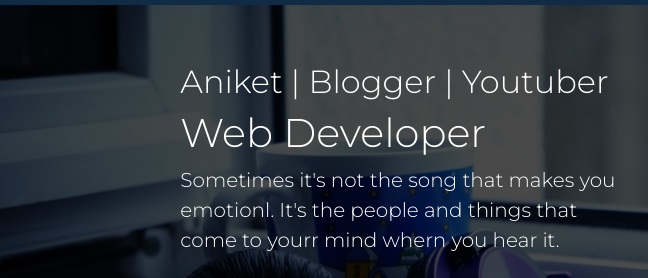
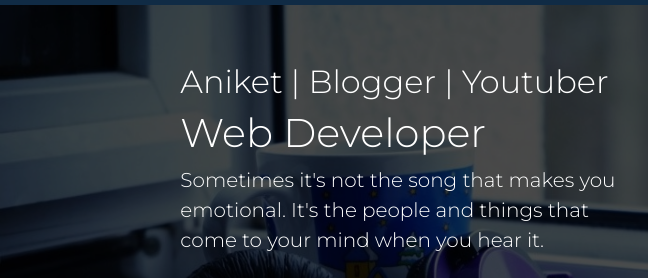
Before and after one commit to Aniket15desai/8dmusiccreation.github.io, a plain HTML site: page index.html in a window 1280 px wide. Shown: the part 77-355 px from the top of the page, 0-648 px from the left. Drawn offline with Linux system fonts and the light colour scheme.

```diff
--- a/index.html
+++ b/index.html
@@ -71,9 +71,9 @@
             <h1>Web Developer</h1>
 
             <p>
-              Sometimes it's not the song that makes you emotionl.
-              It's the people and things that come to yourr mind
-              whern you hear it.
+              Sometimes it's not the song that makes you emotional.
+              It's the people and things that come to your mind
+              when you hear it.
             </p>
             <a href="#A">
               <button type="button" class="btn btn-outline-success btn-lg">
```
